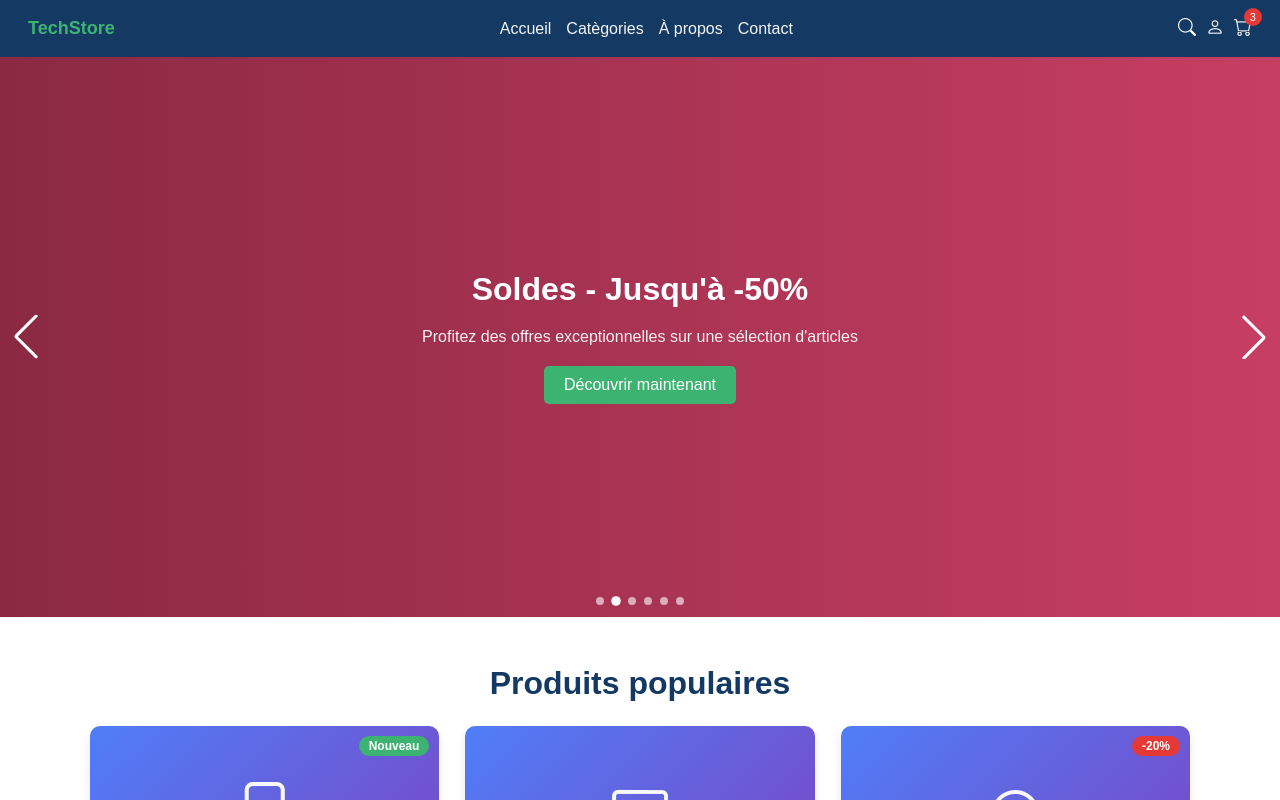
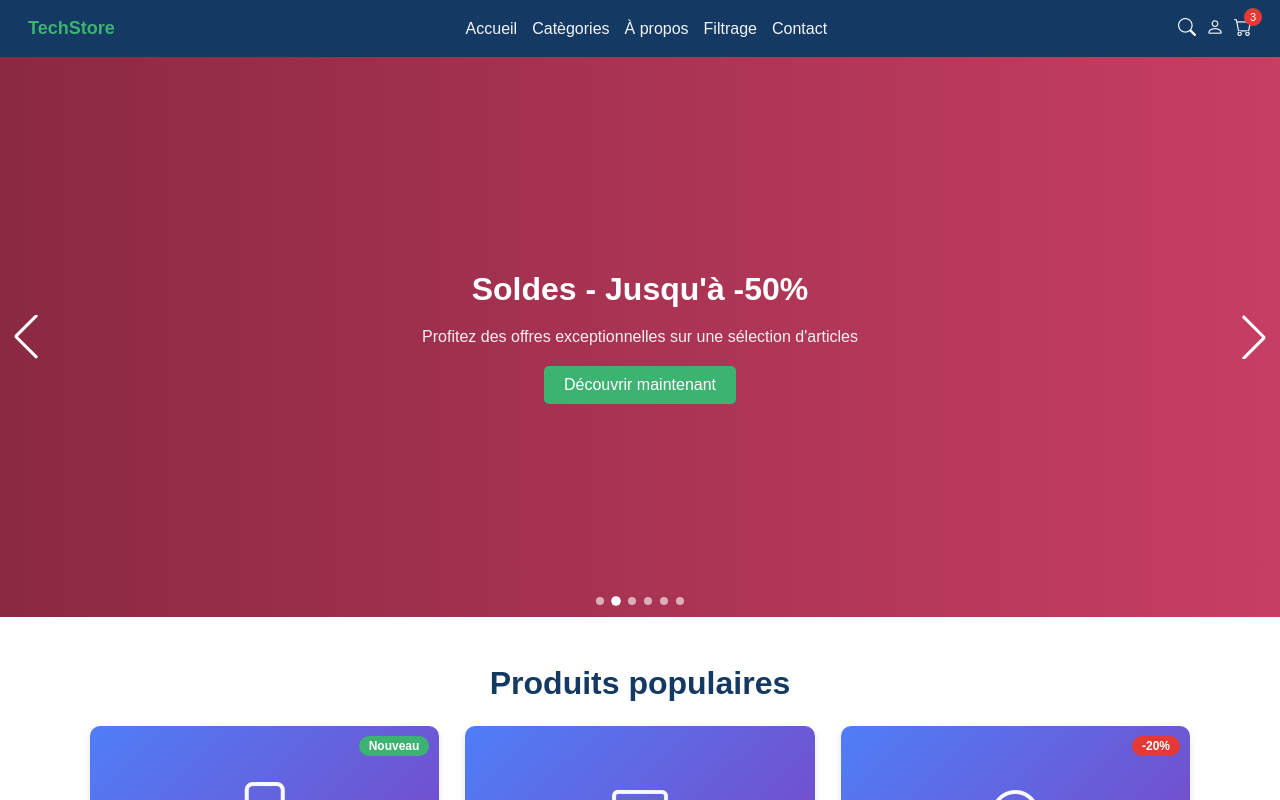
Before and after one commit to elmalkimohammed/E-Commerce-PFA-2026, a React (Vite) app in the folder Front-End/: page / in a window 1280 px wide. Shown: the top 800 px of the page. Built offline with nearby package versions, Linux system fonts and the light colour scheme.

Commit message:
Front-End : Made The Page Accessible Through The 'Filtrage' Link

```diff
--- a/Front-End/src/Components/navbarComponent/TopNav.jsx
+++ b/Front-End/src/Components/navbarComponent/TopNav.jsx
@@ -23,8 +23,9 @@ function TopNav() {
 
       <div className={`redirect ${menuOpen ? "open" : ""}`}>
         <p><a href="/" onClick={() => setMenuOpen(false)}>Accueil</a></p>
-        <p><a href="/CategoryPage" onClick={() => setMenuOpen(false)}>Catègories</a></p>
+        <p><a href="#" onClick={() => setMenuOpen(false)}>Catègories</a></p>
         <p><a href="#" onClick={() => setMenuOpen(false)}>À propos</a></p>
+        <p><a href="/CategoryPage" onClick={() => setMenuOpen(false)}>Filtrage</a></p>
         <p><a href="#" onClick={() => setMenuOpen(false)}>Contact</a></p>
       </div>
 
```
